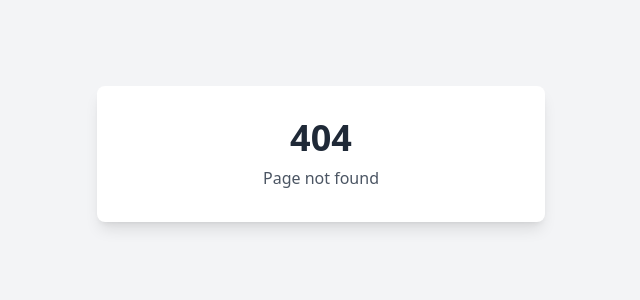
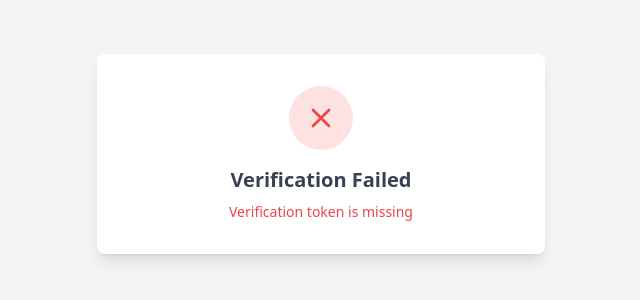
Before and after one commit to NetiSade/habit-tracker-web, a React (Vite) app: page /email-verification in a window 1280 px wide. Before the commit this address had no page. Shown: the part 246-546 px from the top of the page, without its empty margins (319-959 px from the left). Built offline with nearby package versions, Linux system fonts and the light colour scheme.

Commit message:
Routes fix

```diff
--- a/src/App.tsx
+++ b/src/App.tsx
@@ -6,7 +6,7 @@ function App() {
   return (
     <BrowserRouter>
       <Routes>
-        <Route path="/" element={<EmailVerification />} />
+        <Route path="/email-verification" element={<EmailVerification />} />
         <Route path="*" element={<NotFound />} />
       </Routes>
     </BrowserRouter>
```
